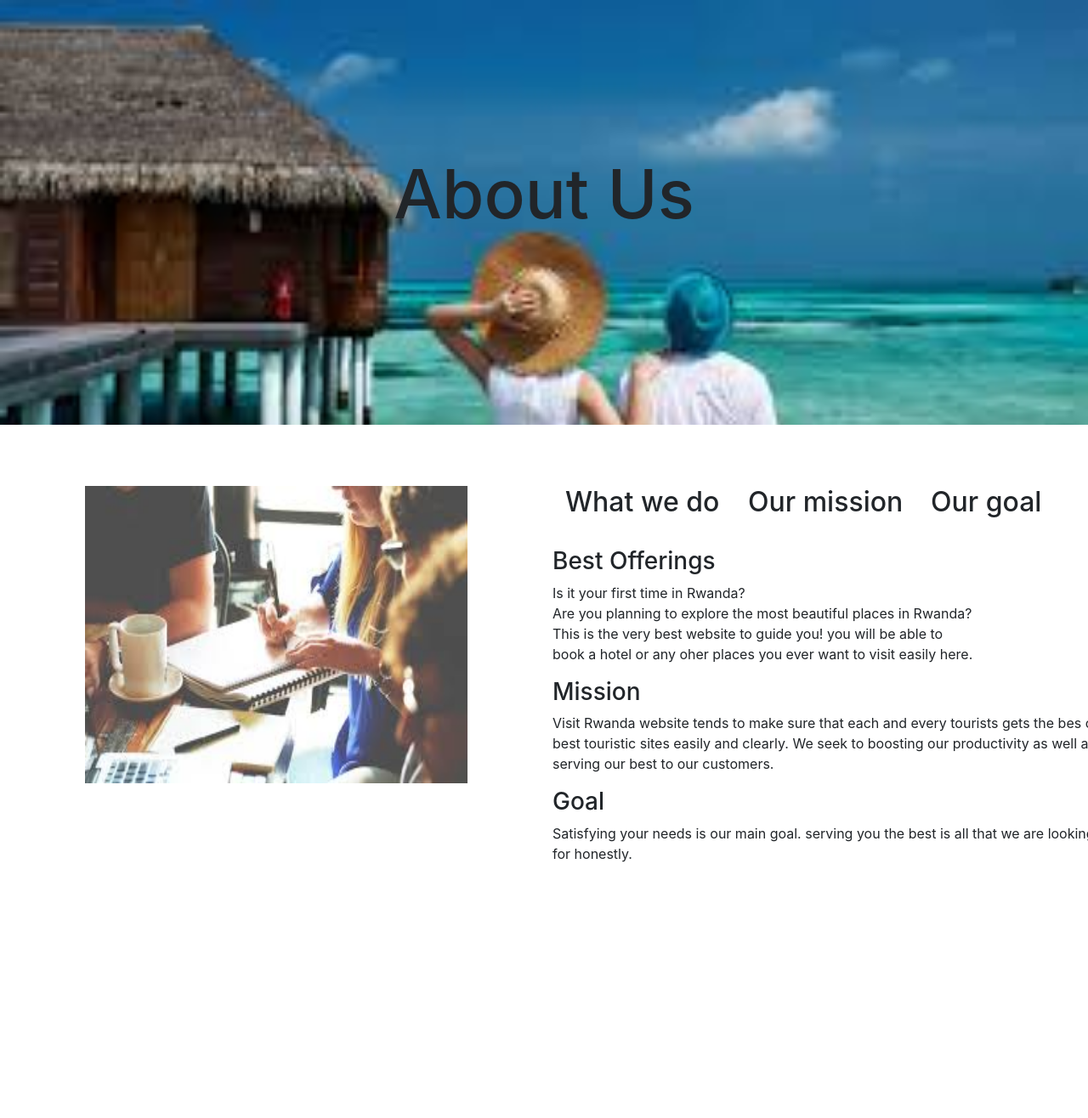
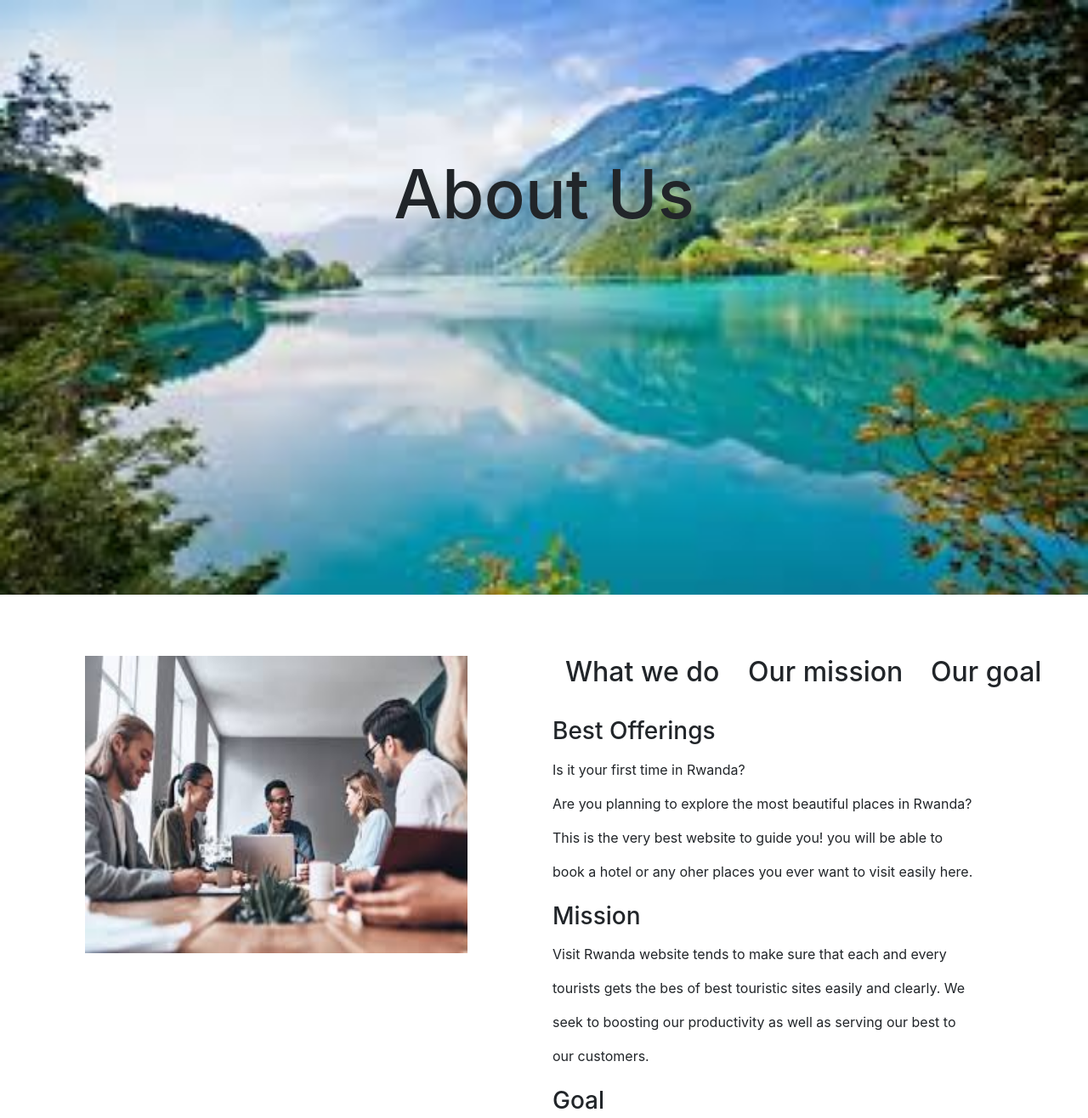
Before and after one commit to Clarisse-3924/VisitRwanda, a plain HTML site: page aboutus.html in a window 1280 px wide. Shown: the top 1316 px of the page at 85% size. Before the commit the page ends 1033 px from the top, so only its background shows below. Drawn offline with Linux system fonts and the light colour scheme.

```diff
--- a/aboutus.html
+++ b/aboutus.html
@@ -16,7 +16,7 @@
     </div><br><br><br>
     <div class="row">
         <div class="col-md-6">
-            <img src="images/c.jpeg">
+            <img src="images/b.jpeg">
         </div>
         <div class="col-md-6">
             <div class="row" id="do">
@@ -36,14 +36,13 @@
                         This is the very best website to guide you! you will be able to book a hotel or any oher places you ever want to visit easily here.<br>
                     </p>
                     <h3>Mission</h3>
-                    <p>Visit Rwanda website tends to make sure that each and every tourists gets the bes of best touristic sites easily and clearly.
+                    <p id="content">Visit Rwanda website tends to make sure that each and every tourists gets the bes of best touristic sites easily and clearly.
                          We seek to boosting our productivity as well as serving our best to our customers. </p>
                     <h3>Goal</h3>
-                    <p>Satisfying your needs is our main goal. serving you the best is all that we are looking for honestly.</p>
+                    <p id="content">Satisfying your needs is our main goal. serving you the best is all that we are looking for honestly.</p>
                 </div>
 
             </div>
-
 
         </div>
 
--- a/css/styles.css
+++ b/css/styles.css
@@ -1,8 +1,8 @@
 #landing-page {
-    background-image: url("4.jpeg");
+    background-image: url("1.jpeg");
     background-size: 100%;
     background-repeat: no-repeat;
-    height: 500px;
+    height: 700px;
 }
 h1 {
     /* color: black; */
@@ -22,5 +22,5 @@ img {
 }
 #content {
     width: 500px;
-    /* line-height: 40px; */
+    line-height: 40px;
 }
```
Also changed, not shown: css/8.jpeg (added), images/d.jpeg (added).
